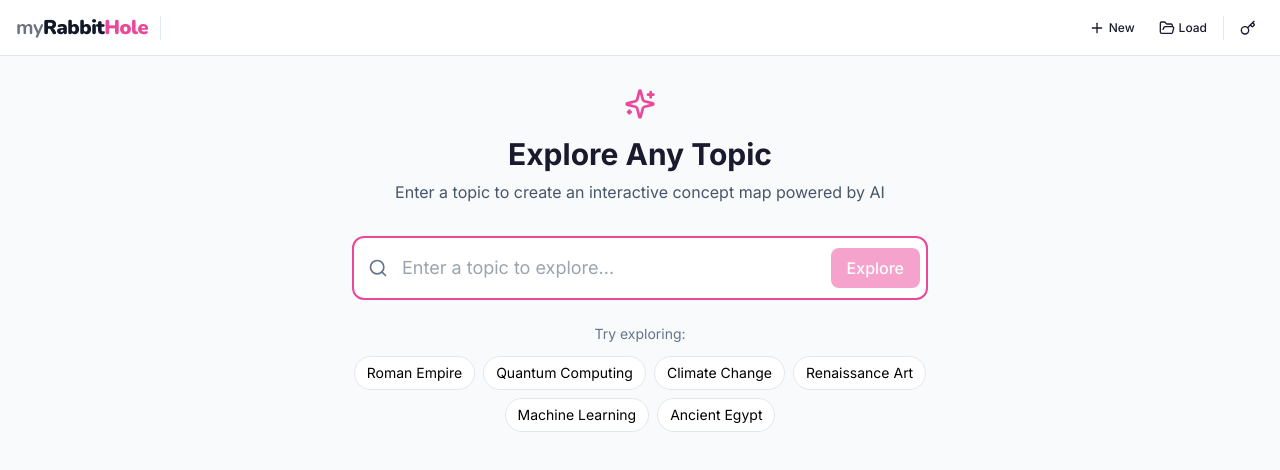
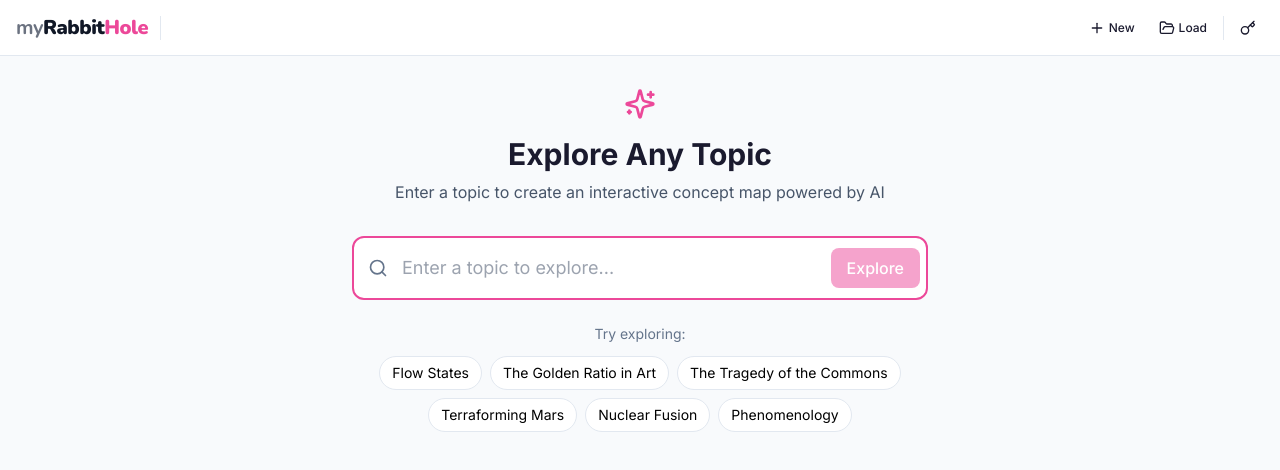
Before and after one commit to Dorghaam/myRabbitHole, a React (Vite) app: page / in a window 1280 px wide. Shown: the top 470 px of the page. Built offline with nearby package versions, Linux system fonts and the light colour scheme; no server answers.

Commit message:
added more search terms

```diff
--- a/src/components/topic-input/TopicInput.tsx
+++ b/src/components/topic-input/TopicInput.tsx
@@ -2,9 +2,142 @@ import { useState } from 'react'
 import { Search, Sparkles } from 'lucide-react'
 import { useConceptMapStore } from '../../store/conceptMapStore'
 
+const allTopics = [
+  // Physics & Cosmology
+  'The Nature of Dark Matter',
+  'Quantum Entanglement',
+  'String Theory',
+  'Black Holes and Hawking Radiation',
+  'The Arrow of Time',
+  'Particle Physics and the Standard Model',
+  'Nuclear Fusion',
+  'Wave-Particle Duality',
+  // Mathematics
+  'Gödel\'s Incompleteness Theorems',
+  'The Riemann Hypothesis',
+  'Fractal Geometry',
+  'Game Theory',
+  'Chaos Theory',
+  'The Mathematics of Infinity',
+  'Bayesian Statistics',
+  'Topology',
+  // Biology & Evolution
+  'CRISPR Gene Editing',
+  'The Origin of Life',
+  'Consciousness and the Brain',
+  'Epigenetics',
+  'The Microbiome',
+  'Convergent Evolution',
+  'Extremophiles',
+  'Symbiogenesis',
+  // Philosophy
+  'The Hard Problem of Consciousness',
+  'Existentialism',
+  'Stoicism',
+  'The Ship of Theseus',
+  'Free Will vs Determinism',
+  'Philosophy of Language',
+  'The Trolley Problem and Ethics',
+  'Phenomenology',
+  // History & Civilization
+  'The Fall of the Roman Empire',
+  'The Silk Road',
+  'The Library of Alexandria',
+  'The Ottoman Empire',
+  'The Mongol Conquests',
+  'Ancient Mesopotamia',
+  'The French Revolution',
+  'The Byzantine Empire',
+  'The Indus Valley Civilization',
+  'The Age of Exploration',
+  // Psychology & Neuroscience
+  'Cognitive Biases',
+  'The Psychology of Memory',
+  'Neuroplasticity',
+  'The Unconscious Mind',
+  'Flow States',
+  'The Dunning-Kruger Effect',
+  'Attachment Theory',
+  'Synesthesia',
+  // Technology & Computing
+  'How the Internet Works',
+  'Cryptography',
+  'Artificial General Intelligence',
+  'Blockchain Technology',
+  'Quantum Computing',
+  'The History of Computing',
+  'Neural Networks',
+  'The Halting Problem',
+  // Earth & Space
+  'Plate Tectonics',
+  'The Fermi Paradox',
+  'Terraforming Mars',
+  'Deep Ocean Ecosystems',
+  'The Cambrian Explosion',
+  'Supervolcanoes',
+  'The Great Oxygenation Event',
+  'Asteroid Mining',
+  // Art & Culture
+  'The Renaissance',
+  'Surrealism',
+  'The Golden Ratio in Art',
+  'Japanese Aesthetics (Wabi-Sabi)',
+  'The Bauhaus Movement',
+  'Ancient Greek Theatre',
+  'The History of Jazz',
+  'Abstract Expressionism',
+  // Economics & Society
+  'Behavioral Economics',
+  'The Tragedy of the Commons',
+  'Universal Basic Income',
+  'The History of Money',
+  'Network Effects',
+  'The Prisoner\'s Dilemma',
+  'Mechanism Design',
+  'The Economics of Attention',
+  // Language & Communication
+  'The Origin of Language',
+  'The Sapir-Whorf Hypothesis',
+  'How Writing Systems Evolved',
+  'Dead Languages',
+  'The Science of Persuasion',
+  'Constructed Languages',
+  // Medicine & Health
+  'The Placebo Effect',
+  'The History of Vaccines',
+  'Psychedelics and Neuroscience',
+  'The Human Immune System',
+  'Circadian Rhythms',
+  'The Gut-Brain Axis',
+  // Chemistry & Materials
+  'Superconductors',
+  'The Chemistry of Cooking',
+  'Nanomaterials',
+  'Bioluminescence',
+  'Rare Earth Elements',
+  // Music & Sound
+  'The Mathematics of Music',
+  'How Sound Works',
+  'The History of Electronic Music',
+  'Perfect Pitch',
+  'Music and the Brain',
+  // Ecology & Environment
+  'Mycelium Networks',
+  'Coral Reef Ecosystems',
+  'The Sixth Mass Extinction',
+  'Rewilding',
+  'Carbon Capture',
+]
+
+function pickRandom<T>(arr: T[], count: number): T[] {
+  const shuffled = [...arr].sort(() => Math.random() - 0.5)
+  return shuffled.slice(0, count)
+}
+
 export function TopicInput() {
   const [topic, setTopic] = useState('')
   const { setTopic: createTopic, apiKey, openApiKeyModal } = useConceptMapStore()
+  const [suggestions] = useState(() => pickRandom(allTopics, 6))
 
   const handleSubmit = (e: React.FormEvent) => {
     e.preventDefault()
@@ -17,15 +150,6 @@ export function TopicInput() {
 
     createTopic(topic.trim())
   }
-
-  const suggestions = [
-    'Roman Empire',
-    'Quantum Computing',
-    'Climate Change',
-    'Renaissance Art',
-    'Machine Learning',
-    'Ancient Egypt',
-  ]
 
   const handleSuggestionClick = (suggestion: string) => {
     if (!apiKey) {
```
